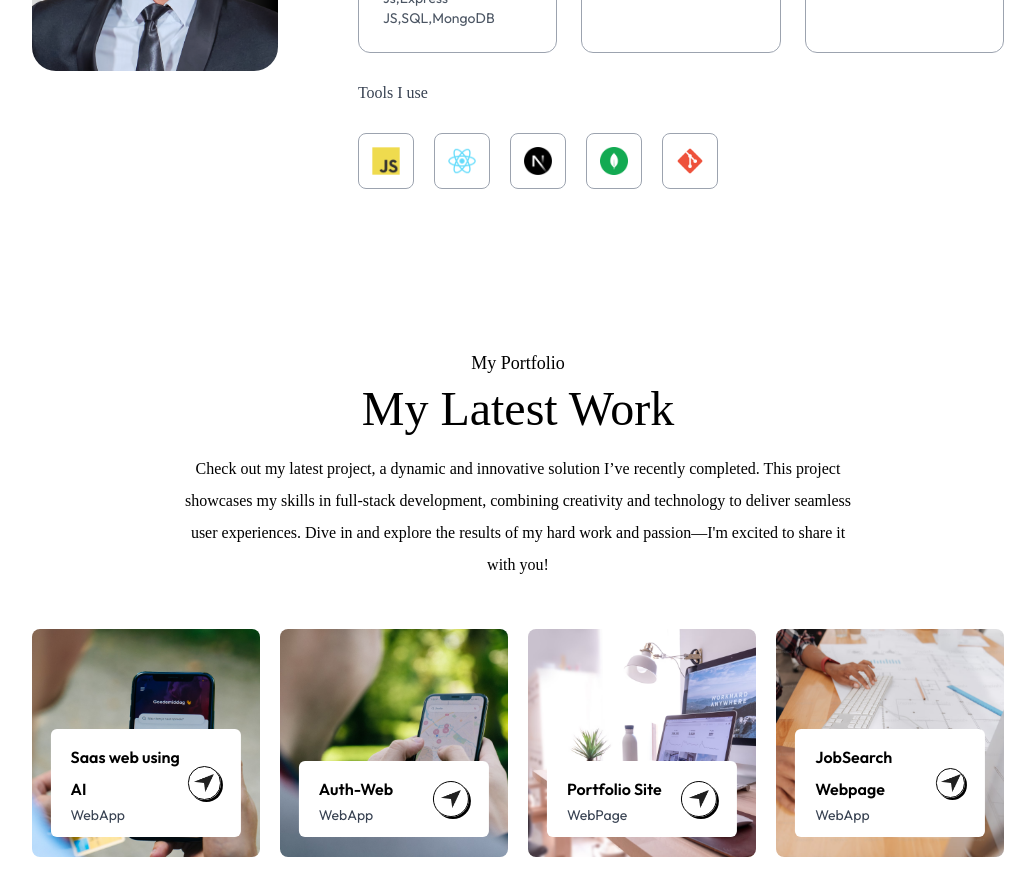
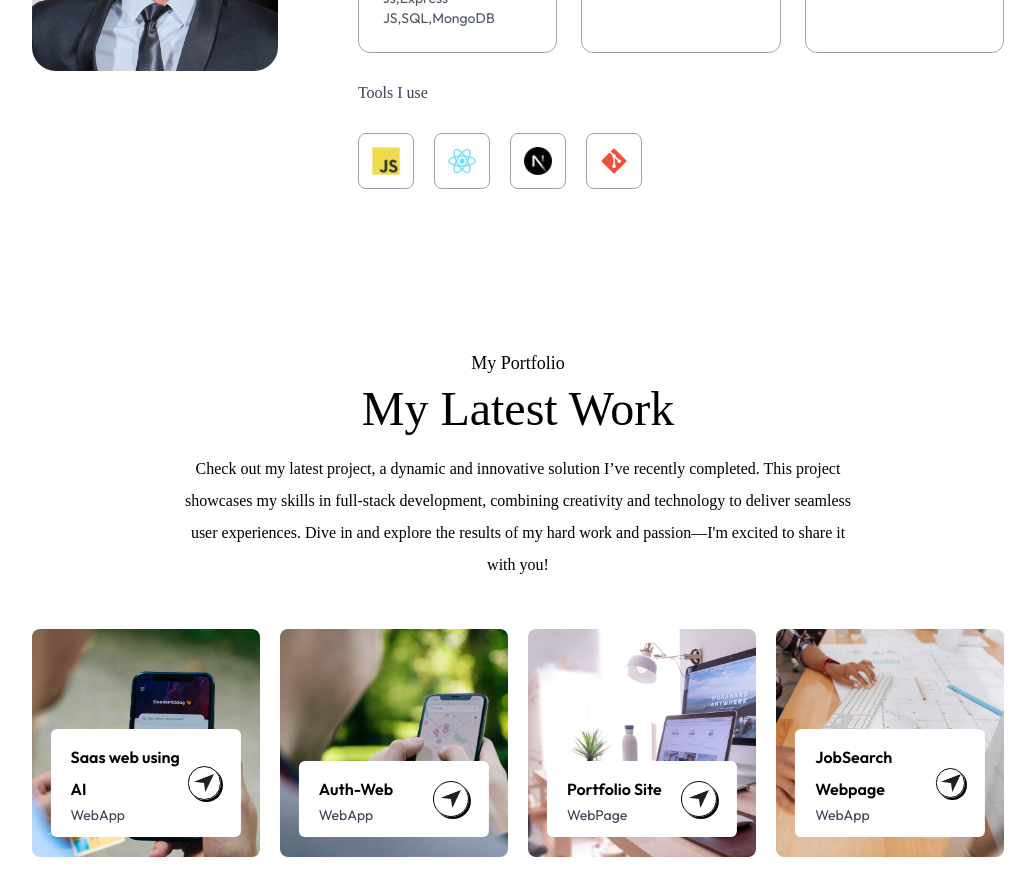
Before and after one commit to vipinsao/Portfolio_Latest, a Next.js app: page / in a window 1280 px wide. Shown: the part 1320-2215 px from the top of the page, without its empty margins (122-1157 px from the left). Built offline with nearby package versions, Linux system fonts and the light colour scheme; a web font is replaced by a local one.

Commit message:
deleted some tools data

```diff
--- a/assets/assets.js
+++ b/assets/assets.js
@@ -178,6 +178,5 @@ export const toolsData = [
   assets.javaScript,
   assets.react,
   assets.nextJs,
-  assets.mongodb,
   assets.git,
 ];
```
